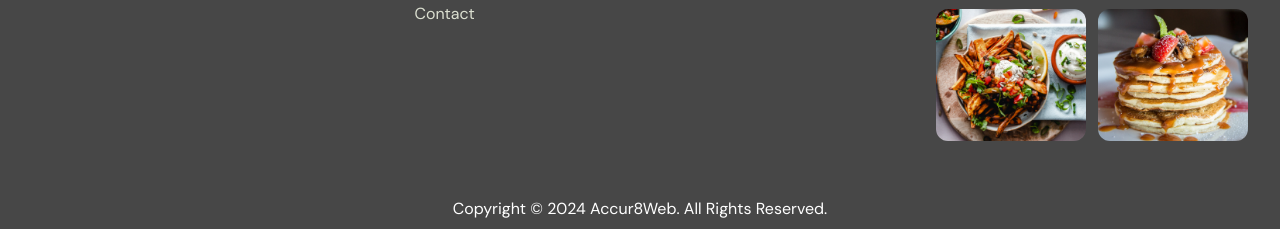
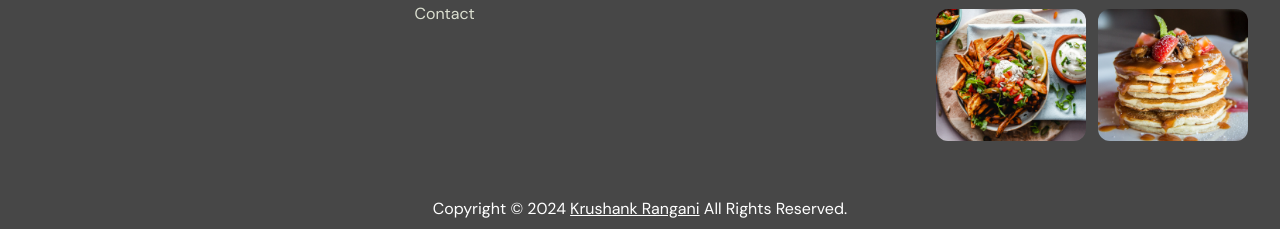
Before and after one commit to ranganikrushank/restaurant-demo, a plain HTML site: page index.html in a window 1280 px wide. Shown: the part 3470-3699 px from the top of the page. Drawn offline with Linux system fonts and the light colour scheme.

Commit message:
Update index.html

```diff
--- a/index.html
+++ b/index.html
@@ -293,7 +293,7 @@
         </div>
 
     </footer>
-    <p class="copyright">Copyright © 2024 Accur8Web. All Rights Reserved.
+    <p class="copyright">Copyright © 2024 <a href="https://krushankrangani.tech/">Krushank Rangani</a> All Rights Reserved.
     </p>
     <!-- End of Footer -->
     <script src="./js/main.js"></script>
```
